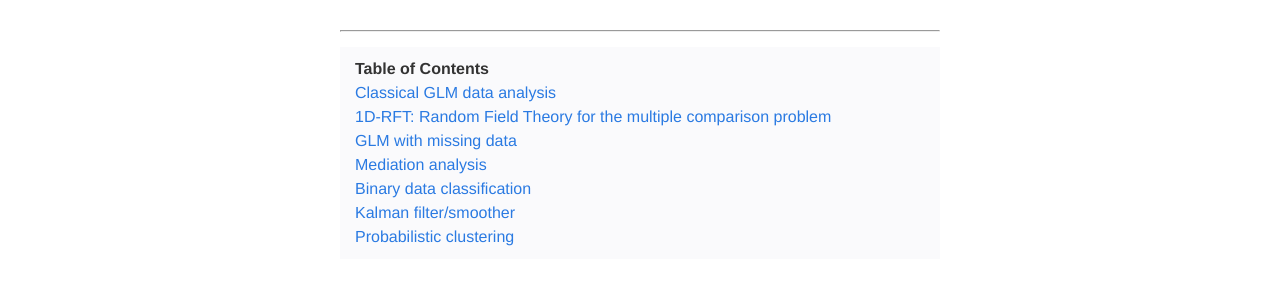
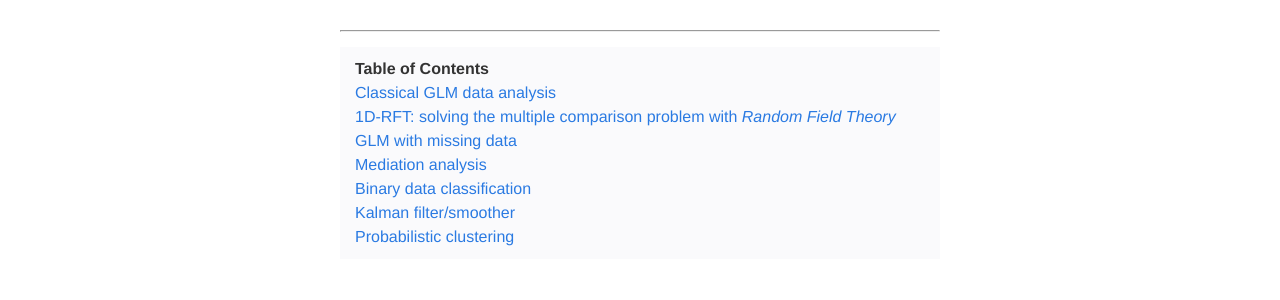
Before and after one commit to MBB-team/VBA-toolbox, a Jekyll site: the page built from _wiki/statistical-models.md, in a window 1280 px wide and 900 px high. Shown: the part 144-444 px from the top of the window. Built offline with Jekyll 4.4.1, drawn with Linux system fonts in a browser that asks for light colours; nearby versions of some CDN libraries; formulas are drawn with MathJax 3; some of the changed text lies outside the part shown.

Commit message:
Update statistical-models.md

```diff
--- a/_wiki/statistical-models.md
+++ b/_wiki/statistical-models.md
@@ -39,7 +39,7 @@ The function `GLM_contrast.m` can output more than just the p-value. In fact, al
 
 
 
-# 1D-RFT: Random Field Theory for the multiple comparison problem
+# 1D-RFT: solving the multiple comparison problem with *Random Field Theory*
 
 Statistical data analyses may require performing multiple tests, e.g., across time samples within a peri-stimulus time window.
 In neuroimpaging (e.g., fMRI), the problem of correcting for multiple comparisons across voxels has been solved using random field theory or RFT ([Friston et al. 1991](https://www.ncbi.nlm.nih.gov/pubmed/2050758), [Worsley et al. 1992](https://www.ncbi.nlm.nih.gov/pubmed/1400644), [Friston et al. 1994](https://www.ncbi.nlm.nih.gov/pubmed/24578041), [Friston et al. 1996](https://www.ncbi.nlm.nih.gov/pubmed/9345513)). RFT provides a general expression for the probability of topological features in statistical maps under the null hypothesis, such as the number of peaks above some threshold. It controls for the family-wise error rate or FWER, i.e. the probability of detecting one or more false positives across the entire search volume. This allows one to make valid peak-level and/or cluster-level inferences that account for spatial dependences between voxels, without having to compromise statistical power (as, e.g., a Bonferroni correction would). More precisely, RFT corrects p-values of local peaks in proportion to the estimated roughness of the underlying continuous random field ([Kiebel et al. 1999](https://www.ncbi.nlm.nih.gov/pubmed/10600421)). Intuitively, the rougher the field, the less dependant tests performed at neighbouring locations, the smaller the number of effective multiple comparisons. We refer the interested reader to the above publications for mathematical details regarding RFT.
```
